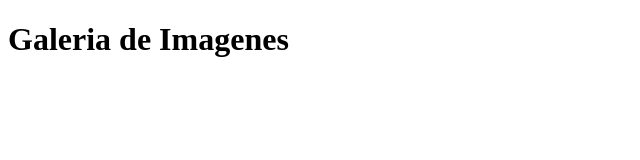
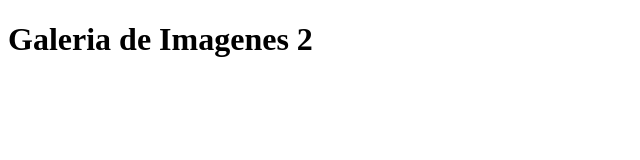
Before and after one commit to jairdvargas/images-gallery, a JavaScript app in the folder frontend/: page / in a window 1280 px wide. Shown: the top 160 px of the page, without its empty margins (0-640 px from the left). Built offline with nearby package versions, Linux system fonts and the light colour scheme; the HTML template or start-up script is replaced by a standard one.

Commit message:
Git ignore .EslintCache

```diff
--- a/frontend/src/App.js
+++ b/frontend/src/App.js
@@ -2,7 +2,7 @@
 const App = () => {
   return (
     <div className="App">
-      <h1>Galeria de Imagenes</h1>
+      <h1>Galeria de Imagenes 2</h1>
     </div>
   );
 }
```
Also changed, not shown: 1 other file (tests, documents, lock files or other folders).
